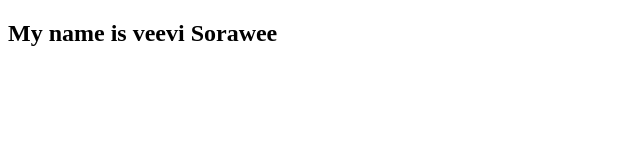
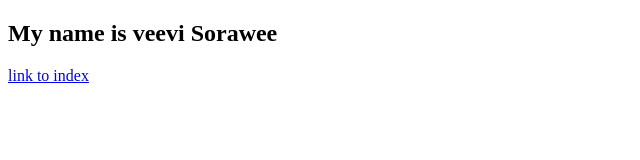
Before and after one commit to Pharanyali/DevOps_Lab3, a plain HTML site: page profilevee.html in a window 1280 px wide. Shown: the whole page, without its empty margins (0-640 px from the left). Drawn offline with Linux system fonts and the light colour scheme.

Commit message:
Update profilevee.html

```diff
--- a/profilevee.html
+++ b/profilevee.html
@@ -8,5 +8,6 @@
 </head>
 <body>
     <h2>My name is veevi Sorawee</h2>
+    <a href="/index.html">link to index</a>
 </body>
 </html>
```
